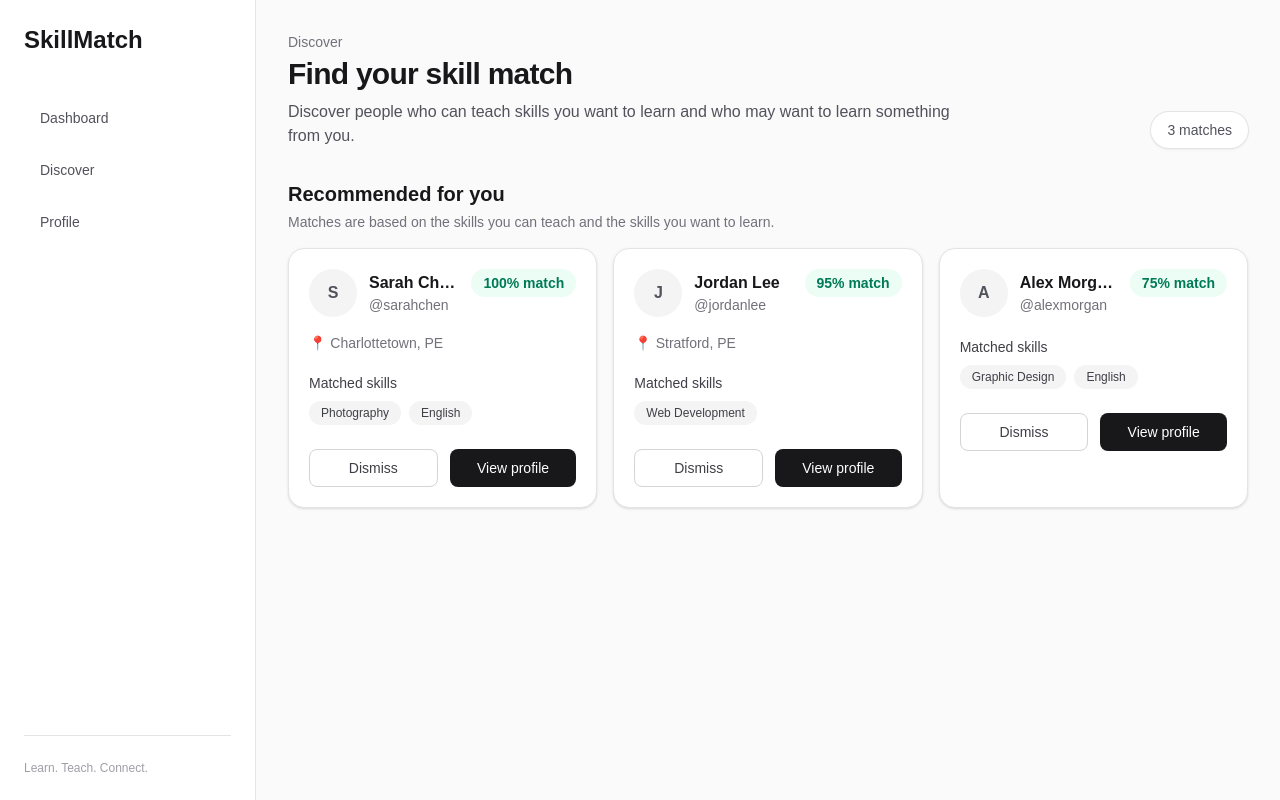
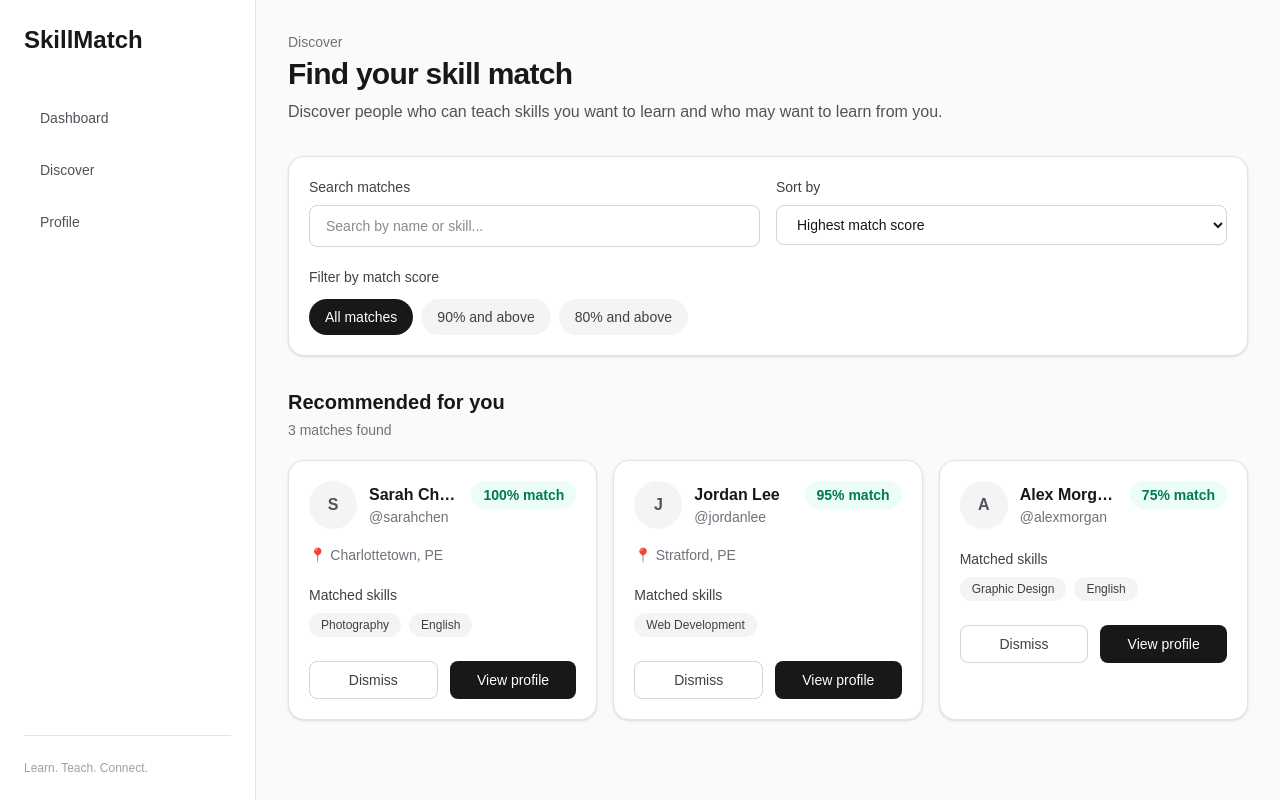
Before and after one commit to cristhina23/SkillMatch, a Next.js app: page /discover in a window 1280 px wide. Built offline with nearby package versions, Linux system fonts and the light colour scheme; no server answers.

Commit message:
Add search filters and sorting to discover page

```diff
--- a/app/discover/page.tsx
+++ b/app/discover/page.tsx
@@ -1,6 +1,7 @@
+
 "use client";
 
-import { useState } from "react";
+import { useMemo, useState } from "react";
 import { AppShell } from "@/components/layout/AppShell";
 import {
   MatchList,
@@ -33,64 +34,234 @@ const demoMatches: MatchListItem[] = [
   },
 ];
 
+type ScoreFilter = "all" | "90" | "80";
+type SortOption = "highest" | "lowest" | "name";
+
 export default function DiscoverPage() {
   const [matches, setMatches] =
     useState<MatchListItem[]>(demoMatches);
 
+  const [search, setSearch] = useState("");
+  const [scoreFilter, setScoreFilter] =
+    useState<ScoreFilter>("all");
+  const [sortBy, setSortBy] =
+    useState<SortOption>("highest");
+
+  const filteredMatches = useMemo(() => {
+    const keyword = search.trim().toLowerCase();
+
+    return matches
+      .filter((match) => {
+        const searchableText = [
+          match.name,
+          match.username,
+          match.location ?? "",
+          ...match.matchedSkills,
+        ]
+          .join(" ")
+          .toLowerCase();
+
+        const matchesSearch =
+          searchableText.includes(keyword);
+
+        const matchesScore =
+          scoreFilter === "all" ||
+          match.score >= Number(scoreFilter);
+
+        return matchesSearch && matchesScore;
+      })
+      .sort((a, b) => {
+        if (sortBy === "lowest") {
+          return a.score - b.score;
+        }
+
+        if (sortBy === "name") {
+          return a.name.localeCompare(b.name);
+        }
+
+        return b.score - a.score;
+      });
+  }, [matches, search, scoreFilter, sortBy]);
+
   function handleDismiss(id: string) {
-    setMatches((currentMatches) =>
-      currentMatches.filter((match) => match.id !== id),
+    setMatches((current) =>
+      current.filter((match) => match.id !== id),
     );
   }
 
   function handleViewProfile(id: string) {
+    // Profile navigation will be added when
+    // public user profile routes are available.
     console.log("View profile:", id);
   }
 
+  function clearFilters() {
+    setSearch("");
+    setScoreFilter("all");
+    setSortBy("highest");
+  }
+
+  const hasActiveFilters =
+    search.trim() !== "" || scoreFilter !== "all";
+
   return (
     <AppShell>
-      <section>
+      <div className="space-y-8">
+        <header>
           <p className="text-sm font-medium text-zinc-500">
             Discover
           </p>
 
-        <div className="mt-1 flex flex-col gap-4 sm:flex-row sm:items-end sm:justify-between">
-          <div>
-            <h1 className="text-3xl font-bold tracking-tight text-zinc-900">
+          <h1 className="mt-1 text-3xl font-bold tracking-tight text-zinc-900">
             Find your skill match
           </h1>
 
           <p className="mt-2 max-w-2xl text-zinc-600">
-              Discover people who can teach skills you want to
-              learn and who may want to learn something from you.
+            Discover people who can teach skills you want
+            to learn and who may want to learn from you.
           </p>
+        </header>
+
+        <section className="rounded-2xl border border-zinc-200 bg-white p-5 shadow-sm">
+          <div className="grid gap-4 md:grid-cols-2">
+            <div>
+              <label
+                htmlFor="match-search"
+                className="mb-2 block text-sm font-medium text-zinc-700"
+              >
+                Search matches
+              </label>
+
+              <input
+                id="match-search"
+                type="search"
+                value={search}
+                onChange={(event) =>
+                  setSearch(event.target.value)
+                }
+                placeholder="Search by name or skill..."
+                className="w-full rounded-lg border border-zinc-300 px-4 py-2.5 text-sm outline-none focus:border-zinc-500 focus:ring-2 focus:ring-zinc-200"
+              />
             </div>
 
-          <div className="shrink-0 rounded-full bg-white px-4 py-2 text-sm font-medium text-zinc-600 shadow-sm ring-1 ring-zinc-200">
-            {matches.length}{" "}
-            {matches.length === 1 ? "match" : "matches"}
+            <div>
+              <label
+                htmlFor="match-sort"
+                className="mb-2 block text-sm font-medium text-zinc-700"
+              >
+                Sort by
+              </label>
+
+              <select
+                id="match-sort"
+                value={sortBy}
+                onChange={(event) =>
+                  setSortBy(event.target.value as SortOption)
+                }
+                className="w-full rounded-lg border border-zinc-300 bg-white px-4 py-2.5 text-sm outline-none focus:border-zinc-500 focus:ring-2 focus:ring-zinc-200"
+              >
+                <option value="highest">
+                  Highest match score
+                </option>
+                <option value="lowest">
+                  Lowest match score
+                </option>
+                <option value="name">
+                  Name (A-Z)
+                </option>
+              </select>
+            </div>
+          </div>
+
+          <div className="mt-5">
+            <p className="mb-3 text-sm font-medium text-zinc-700">
+              Filter by match score
+            </p>
+
+            <div className="flex flex-wrap gap-2">
+              {(
+                [
+                  { value: "all", label: "All matches" },
+                  { value: "90", label: "90% and above" },
+                  { value: "80", label: "80% and above" },
+                ] as const
+              ).map((option) => (
+                <button
+                  key={option.value}
+                  type="button"
+                  onClick={() =>
+                    setScoreFilter(option.value)
+                  }
+                  aria-pressed={
+                    scoreFilter === option.value
+                  }
+                  className={`rounded-full px-4 py-2 text-sm font-medium transition ${
+                    scoreFilter === option.value
+                      ? "bg-zinc-900 text-white"
+                      : "bg-zinc-100 text-zinc-700 hover:bg-zinc-200"
+                  }`}
+                >
+                  {option.label}
+                </button>
+              ))}
             </div>
           </div>
         </section>
 
-      <section className="mt-8">
-        <div className="mb-4">
+        <section>
+          <div className="mb-5 flex flex-wrap items-center justify-between gap-3">
+            <div>
               <h2 className="text-xl font-bold text-zinc-900">
                 Recommended for you
               </h2>
 
               <p className="mt-1 text-sm text-zinc-500">
-            Matches are based on the skills you can teach and
-            the skills you want to learn.
+                {filteredMatches.length}{" "}
+                {filteredMatches.length === 1
+                  ? "match found"
+                  : "matches found"}
               </p>
             </div>
 
+            {hasActiveFilters && (
+              <button
+                type="button"
+                onClick={clearFilters}
+                className="text-sm font-medium text-zinc-600 underline underline-offset-4 hover:text-zinc-900"
+              >
+                Clear filters
+              </button>
+            )}
+          </div>
+
+          {filteredMatches.length === 0 &&
+          hasActiveFilters ? (
+            <div className="rounded-2xl border border-dashed border-zinc-300 bg-white px-6 py-12 text-center">
+              <h3 className="text-lg font-semibold text-zinc-900">
+                No matching results
+              </h3>
+
+              <p className="mt-2 text-sm text-zinc-500">
+                Try a different search or change your filters.
+              </p>
+
+              <button
+                type="button"
+                onClick={clearFilters}
+                className="mt-5 rounded-lg bg-zinc-900 px-5 py-2 text-sm font-medium text-white hover:bg-zinc-700"
+              >
+                Clear filters
+              </button>
+            </div>
+          ) : (
             <MatchList
-          matches={matches}
+              matches={filteredMatches}
               onDismiss={handleDismiss}
               onViewProfile={handleViewProfile}
             />
+          )}
         </section>
+      </div>
     </AppShell>
   );
 }
```
Lines whose indentation alone changed are shown as unchanged.
